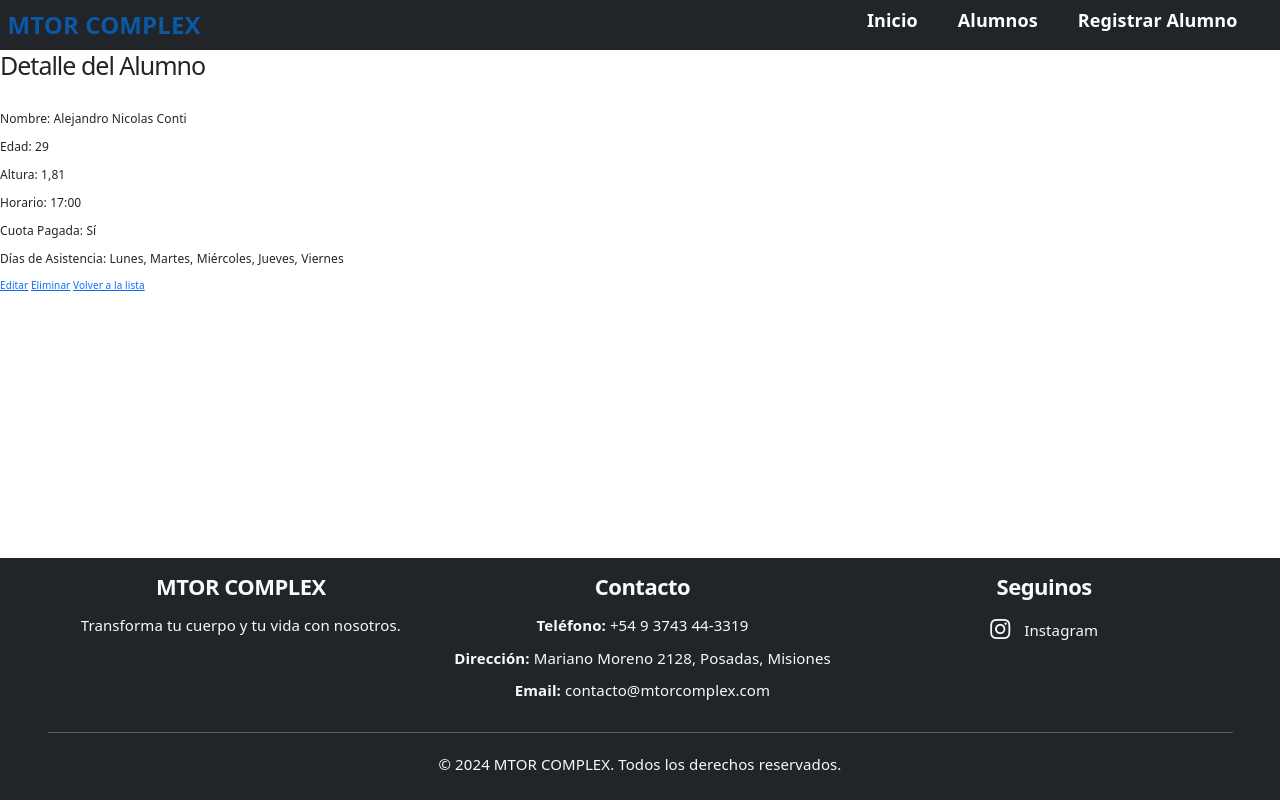
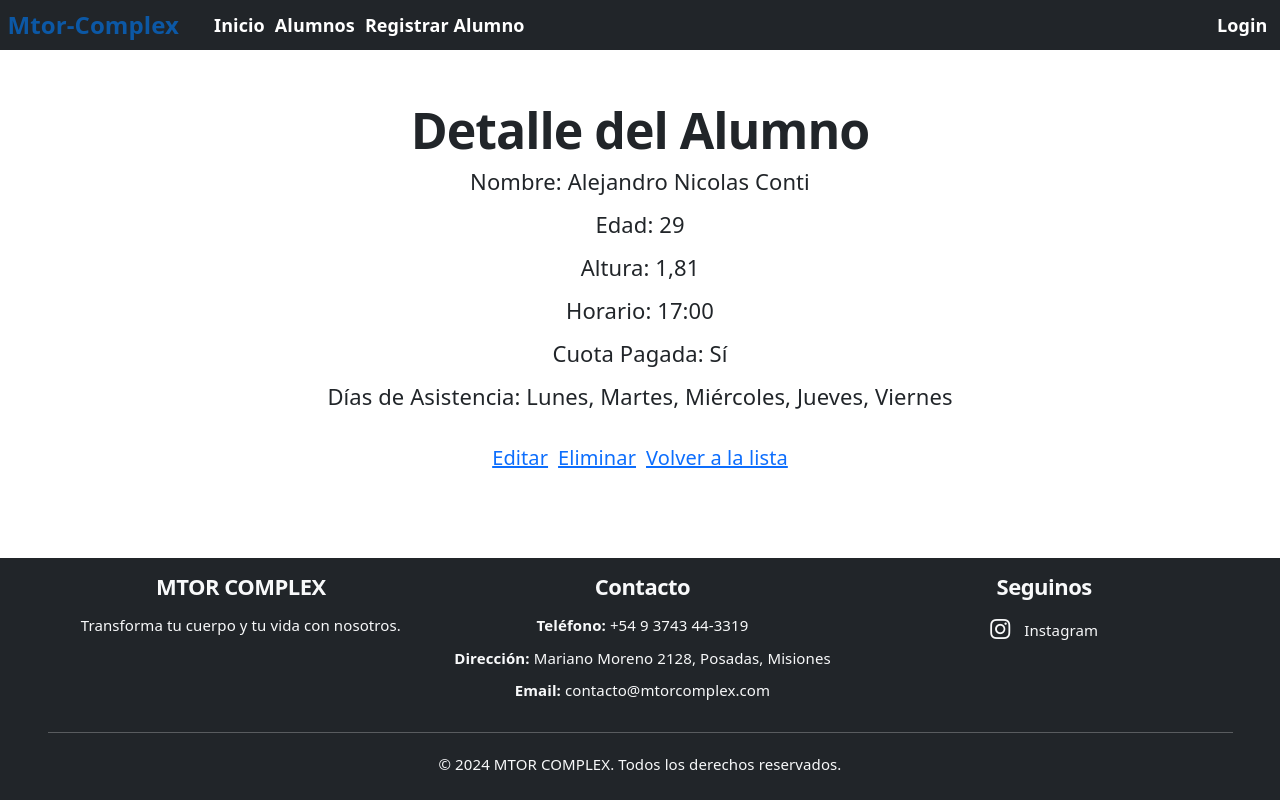
Before and after one commit to nicoc9565/Coder-AlejandroNicolasConti, a Django app: page /gimnasio/alumnos/9/ in a window 1280 px wide. Run offline with Django 5.2, Linux system fonts and the light colour scheme; data comes from the database, SQL or seed files in the repository.

Commit message:
agregnado css

```diff
--- a/src/gimnasio/static/gimnasio/css/styles.css
+++ b/src/gimnasio/static/gimnasio/css/styles.css
@@ -29,15 +29,6 @@ body {
     color: #0c58a5;
 }
 
-h1 {
-    font-size: 2.5rem;
-    margin-bottom: 30px;
-}
-
-p {
-    font-size: 1.2rem;
-    line-height: 1.5;
-}
 
 footer {
     background-color: #343a40;
--- a/src/gimnasio/templates/gimnasio/alumno_detail.html
+++ b/src/gimnasio/templates/gimnasio/alumno_detail.html
@@ -3,14 +3,20 @@
 
 
 {% block contenido %}
-    <h1>Detalle del Alumno</h1>
+    <div style="display: flex; flex-direction: column; text-align: center; align-items: center; justify-content: center; margin-top: 5rem;">
+        <h1 style="font-size: 5rem; font-weight: bold;">Detalle del Alumno</h1>
+        <div style="font-size: 2.2rem;">
             <p>Nombre: {{ alumno.nombre }}</p>
             <p>Edad: {{ alumno.edad }}</p>
             <p>Altura: {{ alumno.altura }}</p>
             <p>Horario: {{ alumno.horario }}</p>
             <p>Cuota Pagada: {% if alumno.cuota_pagada %} Sí {% else %} No {% endif %}</p>
             <p>Días de Asistencia: {{ alumno.dias_asistencia.all|join:", " }}</p>
+        </div>
+        <div style="margin-top: 2rem; font-size: 2rem; display: flex; gap: 1rem;">
             <a href="{% url 'gimnasio:alumno-edit' alumno.pk %}">Editar</a>
             <a href="{% url 'gimnasio:alumno-delete' alumno.pk %}">Eliminar</a>
             <a href="{% url 'gimnasio:alumno-list' %}">Volver a la lista</a>
+        </div>
+    </div>
 {% endblock contenido %}
--- a/src/gimnasio/templates/gimnasio/base.html
+++ b/src/gimnasio/templates/gimnasio/base.html
@@ -3,10 +3,10 @@
 <head>
     <meta charset="UTF-8">
     <meta name="viewport" content="width=device-width, initial-scale=1.0">
+    {% load static %}
     <link rel="stylesheet" href="https://fonts.googleapis.com/css?family=Roboto:300,300italic,700,700italic">
     <link rel="stylesheet" href="https://cdnjs.cloudflare.com/ajax/libs/normalize/8.0.1/normalize.css">
     <link rel="stylesheet" href="https://cdnjs.cloudflare.com/ajax/libs/milligram/1.4.1/milligram.css">
-    {% load static %}
     <link href="https://cdn.jsdelivr.net/npm/bootstrap@5.3.1/dist/css/bootstrap.min.css" rel="stylesheet">
     <link href="https://cdn.jsdelivr.net/npm/bootstrap-icons/font/bootstrap-icons.css" rel="stylesheet">
     <link rel="stylesheet" href="{% static 'gimnasio/css/styles.css' %}">
@@ -15,27 +15,26 @@
 </head>
 <body>
     <header>
-        <nav class="navbar navbar-expand-lg navbar-light bg-dark">
-            <div class="container-fluid">
-                <a class="navbar-brand" href="{% url 'gimnasio:index' %}">MTOR COMPLEX</a>
-                <button class="navbar-toggler" type="button" data-bs-toggle="collapse" data-bs-target="#navbarNav" aria-controls="navbarNav" aria-expanded="false" aria-label="Toggle navigation">
-                    <span class="navbar-toggler-icon"></span>
-                </button>
-                <div class="collapse navbar-collapse" id="navbarNav">
-                    <ul class="navbar-nav ms-auto">
-                        <li class="nav-item me-5">
-                            <a class="nav-link" aria-current="page" href="{% url 'gimnasio:index' %}">Inicio</a>
-                        </li>
-                        <li class="nav-item me-5">
-                            <a class="nav-link" href="{% url 'gimnasio:alumno-list' %}">Alumnos</a>
-                        </li>
-                        <li class="nav-item me-5">
-                            <a class="nav-link" href="{% url 'gimnasio:alumno-create' %}">Registrar Alumno</a>
-                        </li>
-                    </ul>
+        <div class="">
+            <nav class="navbar navbar-expand-lg navbar-dark bg-dark">
+                <div class="container-fluid">
+                    <a href="#" class="navbar-brand">Mtor-Complex</a>
+                    <button type="button" class="navbar-toggler" data-bs-toggle="collapse" data-bs-target="#navbarCollapse">
+                        <span class="navbar-toggler-icon"></span>
+                    </button>
+                    <div class="collapse navbar-collapse bg-dark" id="navbarCollapse">
+                        <div class="navbar-nav">
+                            <a href="{% url 'gimnasio:index' %}" class="nav-item nav-link">Inicio</a>
+                            <a href="{% url 'gimnasio:alumno-list' %}" class="nav-item nav-link">Alumnos</a>
+                            <a href="{% url 'gimnasio:alumno-create' %}" class="nav-item nav-link">Registrar Alumno</a>
+                        </div>
+                        <div class="navbar-nav ms-auto">
+                            <a href="#" class="nav-item nav-link">Login</a>
+                        </div>
+                    </div>
                 </div>
-            </div>
-        </nav>
+            </nav>
+        </div>
     </header>
 
     <main>
```
Lines whose indentation alone changed are shown as unchanged.
